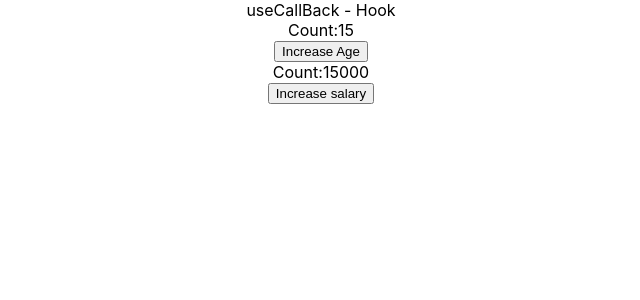
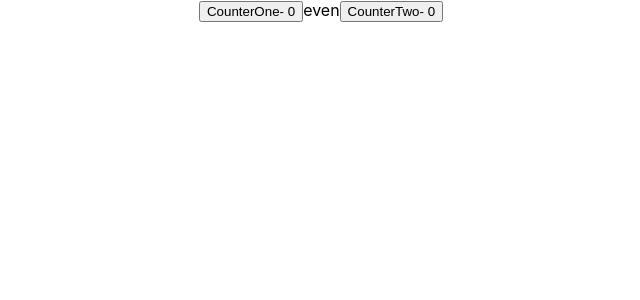
Before and after one commit to vashish144/Hooks-demo, a React (Create React App) app: page / in a window 1280 px wide. Shown: the top 300 px of the page, without its empty margins (319-959 px from the left). Built offline with nearby package versions, Linux system fonts and the light colour scheme.

Commit message:
useMemo component added

```diff
--- a/src/App.js
+++ b/src/App.js
@@ -16,11 +16,13 @@
 import AppComponent from "./components/useContextComponent/AppComponent";
 import UseReducerHomeComponent from "./components/UseReducerHook/UseReducerHomeComponent";
 import ParentComponent from "./components/UseCallbackHook/ParentComponent";
+import UseMemoParentComponent from "./components/UseMemoHook/UseMemoParentComponent";
 
 function App() {
   return (
     <div className="App">
-      <ParentComponent/>
+      <UseMemoParentComponent/>
+      {/* <ParentComponent/> */}
       {/* <UseReducerHomeComponent/> */}
       {/* <AppComponent /> */}
       {/* <DataFetchingHook /> */}
--- a/src/components/UseCallbackHook/ParentComponent.js
+++ b/src/components/UseCallbackHook/ParentComponent.js
@@ -28,3 +28,5 @@
 };
 
 export default ParentComponent;
+// use Callback cased the provided function instance itself
+// where as useMemo invoke the provided function and cased its result
--- /dev/null
+++ b/src/components/UseMemoHook/UseMemoParentComponent.js
@@ -0,0 +1,36 @@
+import React, { useMemo, useState } from "react";
+
+const UseMemoParentComponent = () => {
+  const [countOne, setCountOne] = useState(0);
+  const [countTwo, setCountTwo] = useState(0);
+  const incrementCountOne = () => {
+    setCountOne(countOne + 1);
+  };
+  const incrementCountTwo = () => {
+    setCountTwo(countTwo + 1);
+  };
+  // const isEven = () => {
+  //   let i=0;
+  //   while(i<2000000000)
+  //   i++
+  //   return countOne % 2 === 0;
+  // };
+  // useMemo return a value
+  const isEven = useMemo(() => {
+    let i = 0;
+    while (i < 2000000000) i++;
+    return countOne % 2 === 0;
+  }, [countOne]);
+  console.log("useMemo",isEven);
+  return (
+    <div>
+      <button onClick={incrementCountOne}>CounterOne- {countOne}</button>
+      <span>{isEven ? "even" : "odd"}</span>
+      <button onClick={incrementCountTwo}>CounterTwo- {countTwo}</button>
+    </div>
+  );
+};
+
+export default UseMemoParentComponent;
+// use Callback cased the provided function instance itself
+// where as useMemo invoke the provided function and cased its result
```
